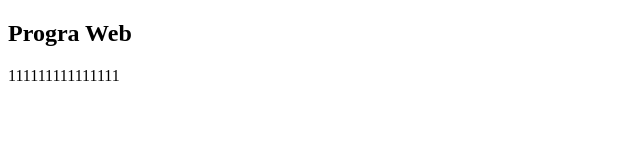
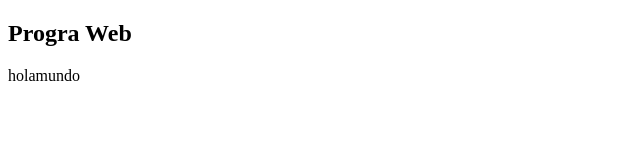
Before and after one commit to SebasHS/repaso_git, a plain HTML site: page index.html in a window 1280 px wide. Shown: the full height of the page, 0-640 px from the left. Drawn offline with Linux system fonts and the light colour scheme.

Commit message:
hola mundo en minus

```diff
--- a/index.html
+++ b/index.html
@@ -11,7 +11,7 @@
         Progra Web
     </h2>
     <div>
-        111111111111111
+       holamundo
     </div>
 </body>
 </html>
```
